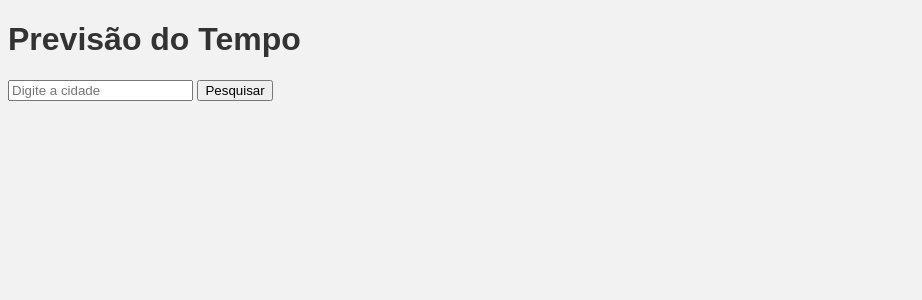
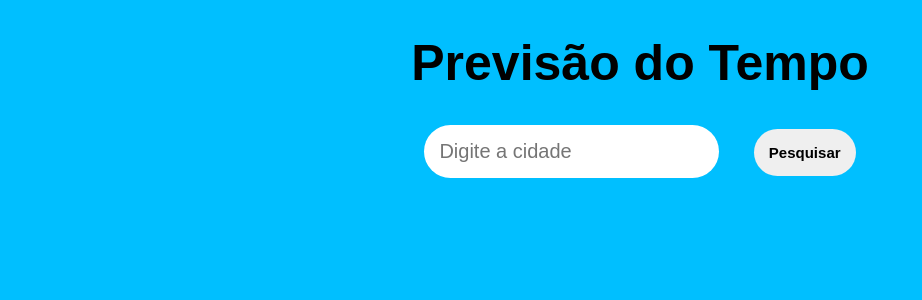
Before and after one commit to MicaelOliveira-dev/Projeto-ClimaTempo, a Django app: page /weather/forecast/ in a window 1280 px wide. Shown: the top 300 px of the page, without its empty margins (0-922 px from the left). Run offline with Django 4.2, Linux system fonts and the light colour scheme.

Commit message:
FrontEnd Finalizado

```diff
--- a/previsao_tempo/static/css/styles.css
+++ b/previsao_tempo/static/css/styles.css
@@ -1,12 +1,43 @@
 body {
-  background-color: #f2f2f2;
+  background-color: #00BFFF;
   font-family: Arial, sans-serif;
+  margin:0 auto;
+
+}
+.corpo {
+     text-align: center;
 }
 
 h1 {
-  color: #333;
+    font-size:50px;
+    color: #000;
+    font-weight:bold;
 }
 
 p {
-  color: #666;
+    color: #000;
+    font-weight:bold;
+    font-size:20px
 }
+form {
+    align-items:column;
+}
+input {
+    border:none;
+    padding:15px;
+    border-radius:30px;
+    font-size:20px;
+    outline: 0;
+}
+button {
+    margin-left:30px;
+    font-size:15px;
+    border:none;
+    cursor:pointer;
+    padding:15px;
+    border-radius:30px;
+    font-weight:bold;
+}
+button:hover {
+    color:#777;
+}
--- a/previsao_tempo/templates/weather.html
+++ b/previsao_tempo/templates/weather.html
@@ -5,11 +5,9 @@
 <head>
     <title>Previsão do Tempo</title>
     <link rel="stylesheet" type="text/css" href="{% static 'css/styles.css' %}">
-
-
-
 </head>
 <body>
+    <div class="corpo">
         <h1>Previsão do Tempo</h1>
         <form method="GET" action="{% url 'weather_forecast' %}">
             <input type="text" name="city" placeholder="Digite a cidade" required>
@@ -22,5 +20,6 @@
             <p>Temperatura máxima: {{ temperature_max }}°C</p>
             <p>Descrição: {{ description }}</p>
         {% endif %}
+    </div>
 </body>
 </html>
```
Lines whose indentation alone changed are shown as unchanged.
